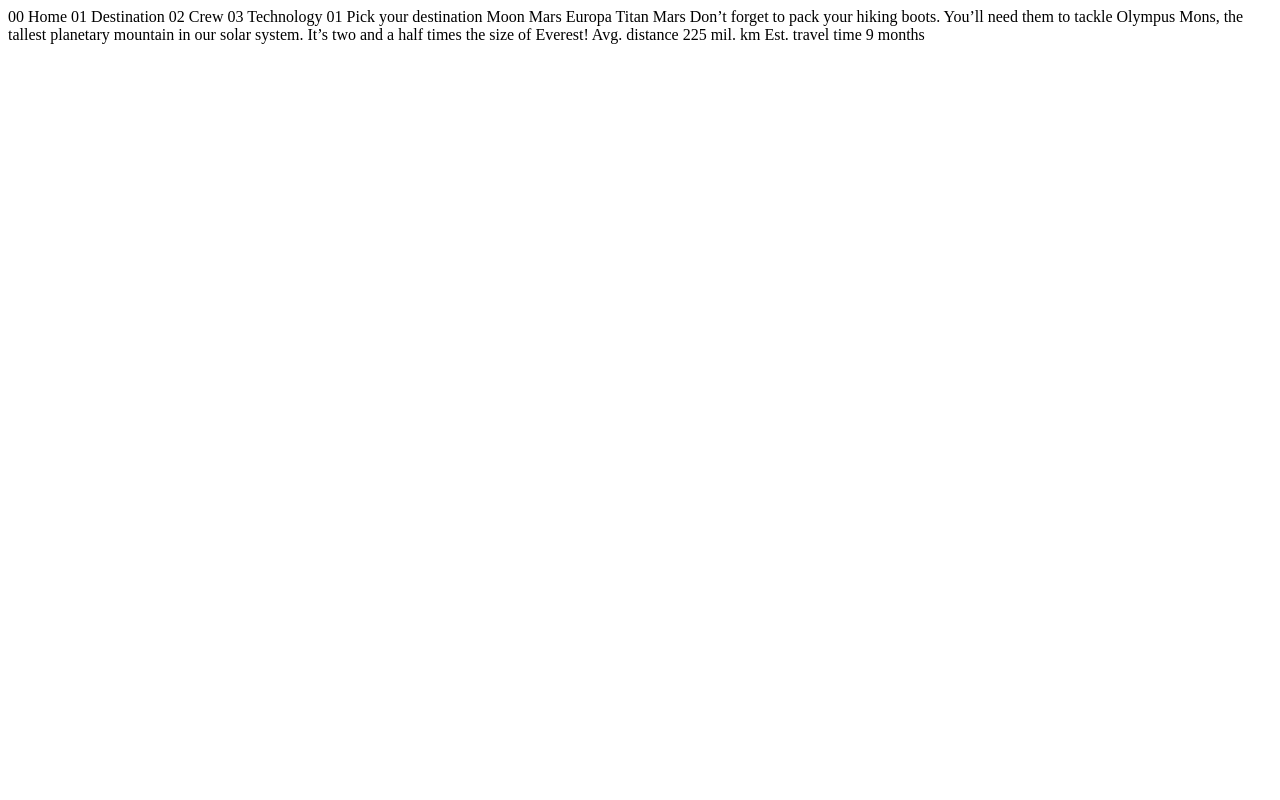
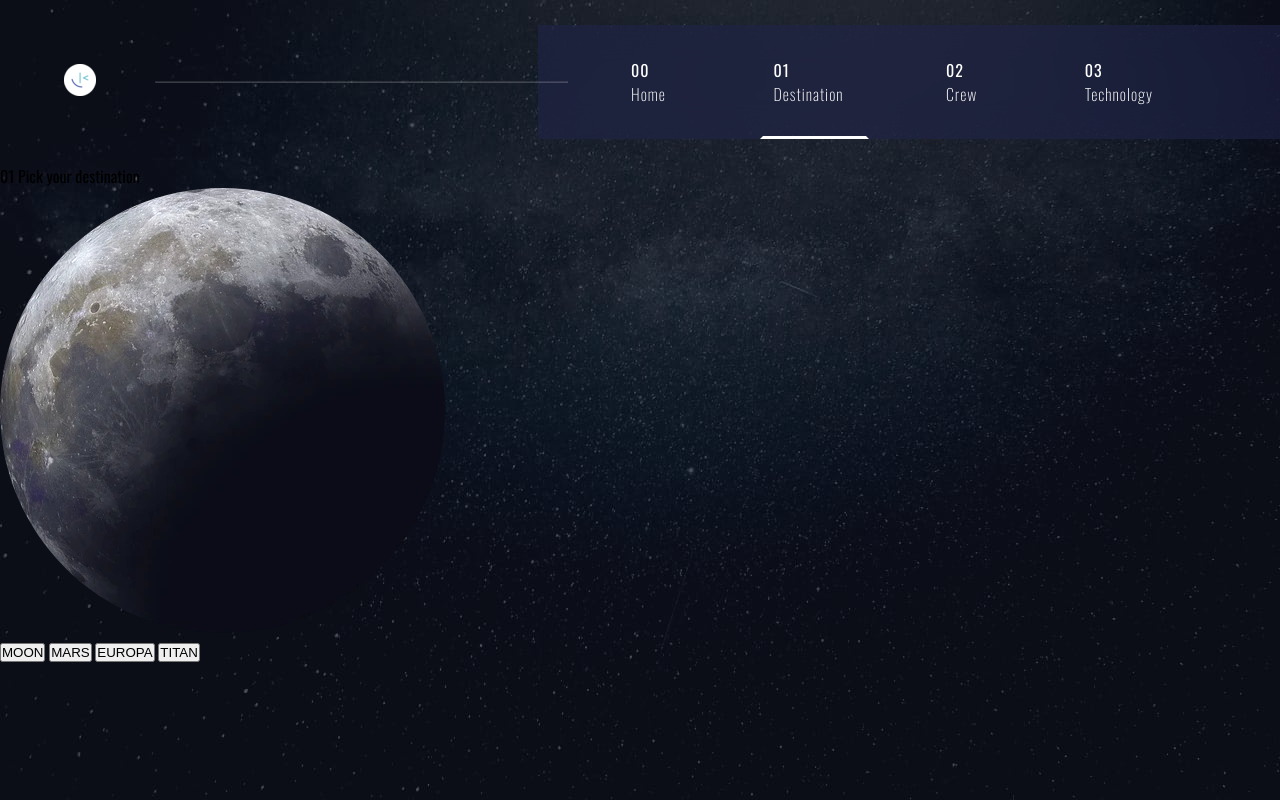
Before and after one commit to rambey-coder/space-tourism, a plain HTML site: page starter-code/destination.html in a window 1280 px wide. Drawn offline with nearby package versions, Linux system fonts and the light colour scheme; a web font is replaced by a local one.

Commit message:
building structure

```diff
--- a/starter-code/destination-style.css
+++ b/starter-code/destination-style.css
@@ -0,0 +1,15 @@
+@import url('https://fonts.googleapis.com/css2?family=Oswald:wght@200;300;400;500;600;700&display=swap');
+
+@import url('https://fonts.googleapis.com/css2?family=Cormorant+SC:wght@300;400;500;600;700&display=swap');
+
+* {
+    padding: 0;
+    margin: 0;
+    box-sizing: border-box;
+}
+
+body {
+    background: url(./assets/destination/background-destination-desktop.jpg);
+    font-family: 'Oswald', sans-serif;
+    /* font-family: 'Cormorant SC', serif; */
+}
--- a/starter-code/destination.html
+++ b/starter-code/destination.html
@@ -6,13 +6,60 @@
 
   <link rel="icon" type="image/png" sizes="32x32" href="./assets/favicon-32x32.png">
 
+  <link rel="stylesheet" href="style.css">
   <link rel="stylesheet" href="destination-style.css">
 
   <title>Frontend Mentor | Space tourism website</title>
 </head>
 <body>
 
-  00 Home
+  <header>
+    <div class="head-nav">
+      <div class="logo">
+        <img src="./assets/favicon-32x32.png" alt="">
+      </div>
+      <div class="list-container">
+        <hr>
+        <div class="lists">
+          <a href="index.html" class="link">
+            <span>00</span>
+            Home</a>
+          <a href="destination.html" class="link active">
+            <span>01</span>
+            Destination</a>
+          <a href="#" class="link">
+            <span>02</span>
+            Crew</a>
+          <a href="#" class="link">
+            <span>03</span>
+            Technology</a>
+        </div>
+      </div>
+    </div>
+  </header>
+
+  <section>
+    <div class="main-section">
+      <div class="main-1">
+        <p>
+          <span>01</span>
+          Pick your destination
+        </p>
+        <img src="./assets/destination/image-moon.webp" alt="">
+      </div>
+      <div class="main-2">
+        <div class="tab-container">
+          <button class="toggle">MOON</button>
+          <button class="toggle">MARS</button>
+          <button class="toggle">EUROPA</button>
+          <button class="toggle">TITAN</button>
+        </div>
+
+        <div class="tab-content"></div>
+      </div>
+    </div>
+  </section>
+  <!-- 00 Home
   01 Destination
   02 Crew
   03 Technology
@@ -34,6 +81,8 @@
   225 mil. km
 
   Est. travel time
-  9 months
+  9 months -->
+
+  <script src="app.js"></script>
 </body>
 </html>
```
